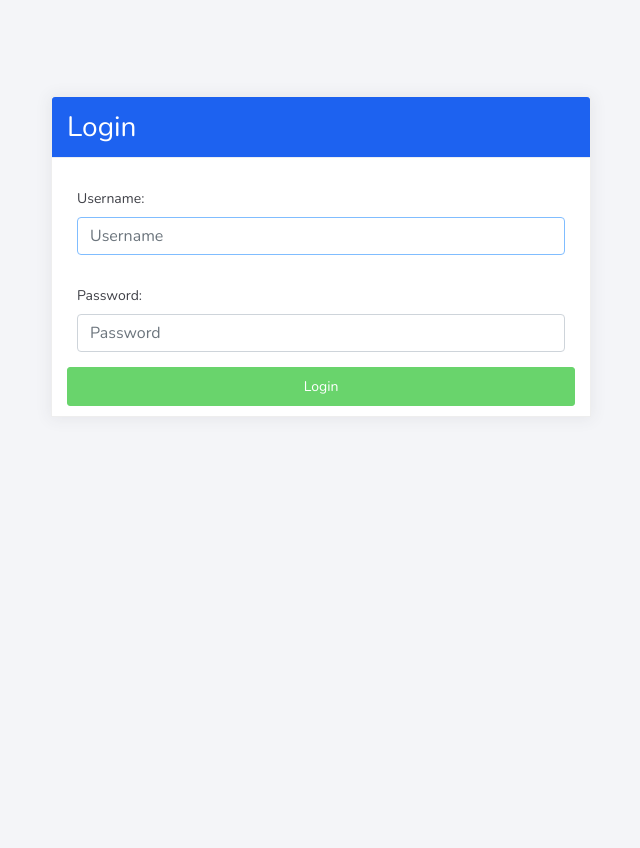
After one commit to Pinner04/PSUSphere, a Django app: page /login/ in a window 1280 px wide. The commit adds this page. Shown: the whole page, without its empty margins (319-959 px from the left). Run offline with Django 5.2, Linux system fonts and the light colour scheme; some libraries are stand-ins or nearby versions.

Commit message:
added login logout

```diff
--- a/projectsite/projectsite/settings.py
+++ b/projectsite/projectsite/settings.py
@@ -129,3 +129,7 @@ STATICFILES_DIRS = (
 # https://docs.djangoproject.com/en/5.2/ref/settings/#default-auto-field
 
 DEFAULT_AUTO_FIELD = 'django.db.models.BigAutoField'
+
+LOGIN_REDIRECT_URL = 'home'
+LOGIN_URL = 'login'
+LOGOUT_REDIRECT_URL = 'login'
--- a/projectsite/projectsite/urls.py
+++ b/projectsite/projectsite/urls.py
@@ -18,8 +18,12 @@ from django.contrib import admin
 from django.urls import path, include
 from studentorg.views import HomePageView, OrganizationList, OrganizationCreateView, OrganizationUpdateView, OrganizationDeleteView
 from studentorg import views
+from django.contrib.auth import views as auth_views
+
 
 urlpatterns = [
+    path('login/', auth_views.LoginView.as_view(template_name='login.html'), name='login'),
+    path('logout/', auth_views.LogoutView.as_view(next_page='login'), name='logout'),
     path("admin/", admin.site.urls),
     path('', views.HomePageView.as_view(), name='home'),
     path('organization_list/', OrganizationList.as_view(), name='organization-list'),
--- /dev/null
+++ b/projectsite/templates/login.html
@@ -0,0 +1,70 @@
+{% load static %}
+{% load widget_tweaks %}
+
+<!DOCTYPE html>
+<html>
+<head>
+    <meta http-equiv="X-UA-Compatible" content="IE=edge,chrome=1" />
+    <title>Login - PSUphere</title>
+    <meta content='width=device-width, initial-scale=1.0, maximum-scale=1.0, user-scalable=0, shrink-to-fit=no' name='viewport' />
+    <link rel="stylesheet" href="{% static 'css/bootstrap.min.css' %}">
+    <link rel="stylesheet" href="https://fonts.googleapis.com/css?family=Nunito:200,200i,300,300i,400,400i,600,600i,700,700i,800,800i,900,900i">
+    <link rel="stylesheet" href="{% static 'css/ready.css' %}">
+    <link rel="stylesheet" href="{% static 'css/demo.css' %}">
+    <style>
+        body {
+            background-color: #f4f5f8; /* Or a color that matches your theme's background */
+        }
+    </style>
+</head>
+<body>
+
+<div class="container mt-5 pt-5">
+    <div class="row justify-content-center">
+        <div class="col-md-6">
+            <div class="card">
+                <div class="card-header bg-primary text-white">
+                    <h4 class="mb-0">Login</h4>
+                </div>
+                <div class="card-body">
+                    {% if form.errors %}
+                        <div class="alert alert-danger">
+                            Your username and password didn't match. Please try again.
+                        </div>
+                    {% endif %}
+
+                    {% if next %}
+                        {% if user.is_authenticated %}
+                            <p>Your account doesn't have access to this page. To proceed,
+                            please login with an account that has access.</p>
+                        {% else %}
+                            <p>Please login to see this page.</p>
+                        {% endif %}
+                    {% endif %}
+
+                    <form method="post" action="{% url 'login' %}">
+                        {% csrf_token %}
+                        <div class="form-group">
+                            <label for="{{ form.username.id_for_label }}">Username:</label>
+                            {% render_field form.username class="form-control" placeholder="Username" %}
+                        </div>
+                        <div class="form-group">
+                            <label for="{{ form.password.id_for_label }}">Password:</label>
+                            {% render_field form.password class="form-control" placeholder="Password" %}
+                        </div>
+                        <button type="submit" class="btn btn-success btn-block">Login</button>
+                        <input type="hidden" name="next" value="{{ next }}">
+                    </form>
+                    {# Add a link to the password reset page, if you have one #}
+                    {# <p class="mt-3"><a href="{% url 'password_reset' %}">Lost password?</a></p> #}
+                </div>
+            </div>
+        </div>
+    </div>
+</div>
+
+<script src="{% static 'js/core/jquery.3.2.1.min.js' %}"></script>
+<script src="{% static 'js/core/popper.min.js' %}"></script>
+<script src="{% static 'js/core/bootstrap.min.js' %}"></script>
+</body>
+</html>
```
Also changed, not shown: projectsite/templates/base.html (+22 -13 lines), projectsite/db.sqlite3.
